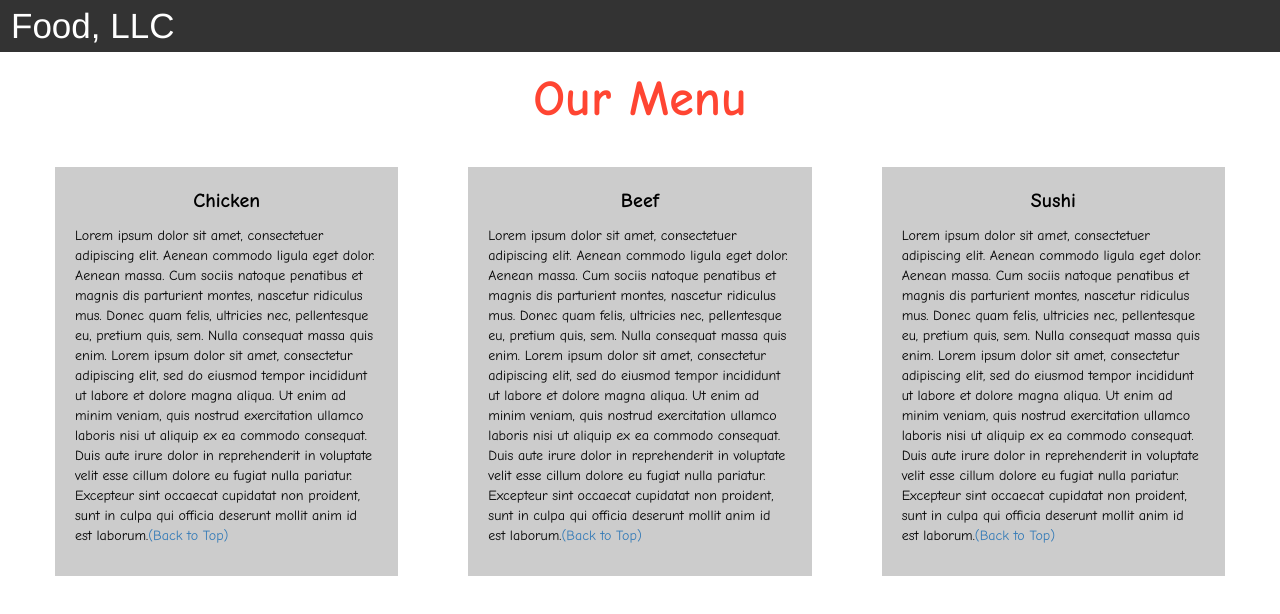
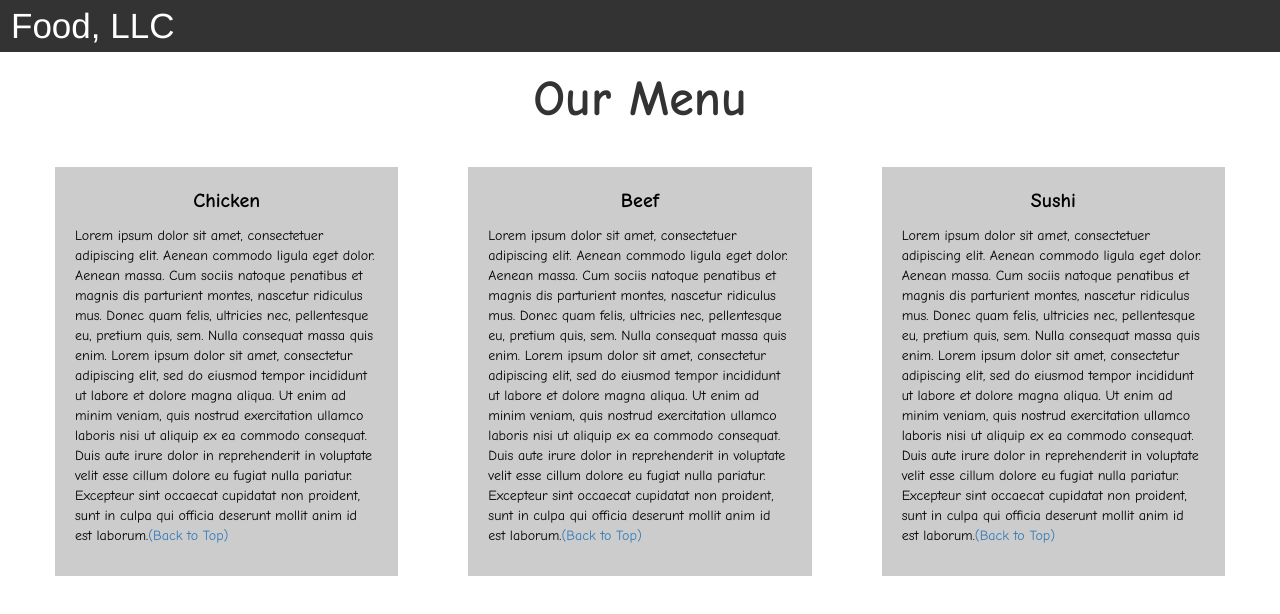
Before and after one commit to Vigneshwaran28/module3-solution.github.io, a plain HTML site: page index.html in a window 1280 px wide. Drawn offline with nearby package versions, Linux system fonts and the light colour scheme; files that its build step writes are made by us from their sources.

Commit message:
style.css

```diff
--- a/css/style.css
+++ b/css/style.css
@@ -44,7 +44,6 @@
 .main-title{
   margin-bottom: 15px;
   text-align: center;
-  color: #ff4532;
   font-size: 50px;
   font-family: "Comic Sans MS", cursive, sans-serif;
   font-weight: bold;
```
